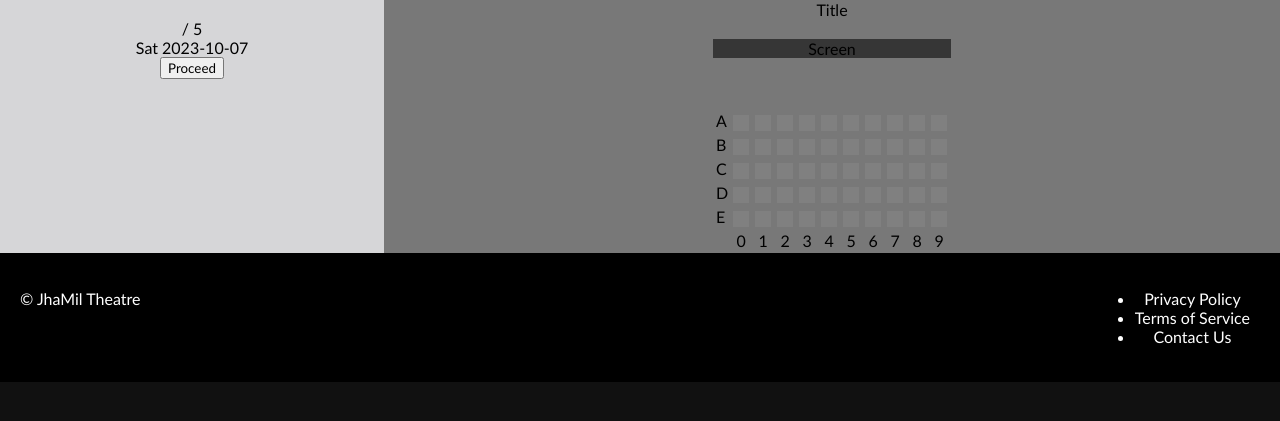
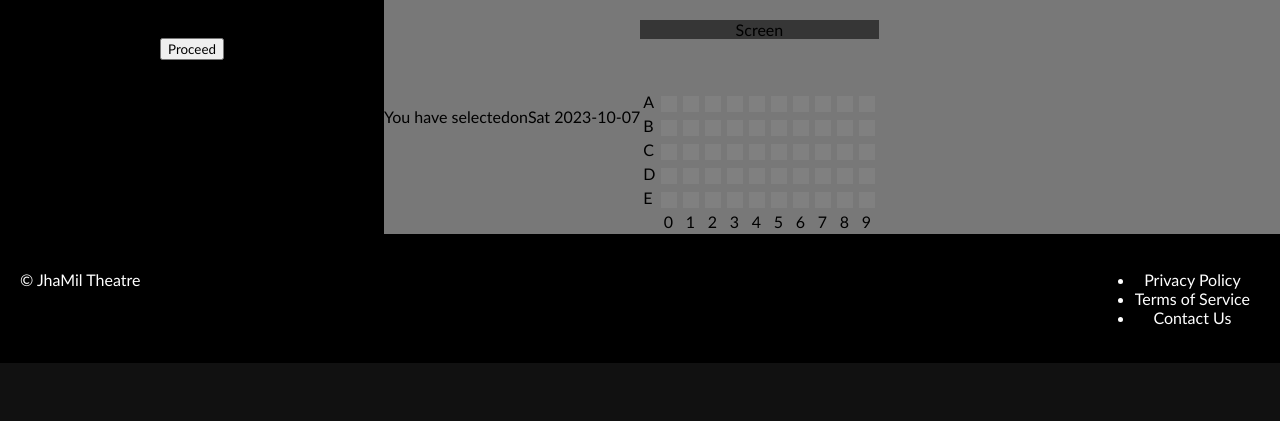
Before and after one commit to Milky066/Theatre_Website_Project, a PHP site: page /playPage.php?show_id=1 in a window 1280 px wide. Shown: the part 57-478 px from the top of the page. Run offline with PHP 8.4, Linux system fonts and the light colour scheme; data that the repository does not hold is empty.

Commit message:
more css changes

```diff
--- a/Styles/global.css
+++ b/Styles/global.css
@@ -49,7 +49,6 @@
   padding: 0.5rem 1rem;
   margin-right: 0.5rem;
   margin-bottom: 0.5rem;
-  font-size: 0.75rem;
   font-weight: bold;
   text-transform: lowercase;
   color: #fff;
--- a/Styles/playPage.css
+++ b/Styles/playPage.css
@@ -1,13 +1,14 @@
-.movie-container {
-    background-color: red;
+.movie-container{
+    background-color: black;
     display: flex;
     flex-direction: row;
     width: 100%;
     color: black;
 }
 
-.movie-container-left {
-    background-color: rgb(214, 214, 216);
+
+.movie-container-left{
+    background-color: rgba(214, 214, 216, 0);
     width: 30%;
     display: flex;
     flex-direction: column;
@@ -18,7 +19,7 @@
     background-color: rgb(120, 120, 120);
     width: 70%;
     display: flex;
-    flex-direction: column;
+    flex-direction: row;
     align-items: center;
 }
 
--- a/playPage.php
+++ b/playPage.php
@@ -51,11 +51,7 @@
                     displayRating($conn, $show_id);
                     ?>
                 </div>
-                <div>
-                    <?php
-                    displayDate($conn, $show_id);
-                    ?>
-                </div>
+
                 <div>
                     <form id="hidden-form" action="confirmPage.php" method="post">
                         <!-- Populate by hidden input elements by the JS below -->
@@ -66,11 +62,19 @@
             </div>
             <div class="movie-container-right">
                 <div>
-                    Title
+                    You have selected
                 </div>
                 <div>
                     <?php
                     displayDescription($conn, $show_id);
+                    ?>
+                </div>
+                <div>
+                    on
+            </div>
+            <div>
+                    <?php
+                    displayDate($conn, $show_id);
                     ?>
                 </div>
                 <div>
```
